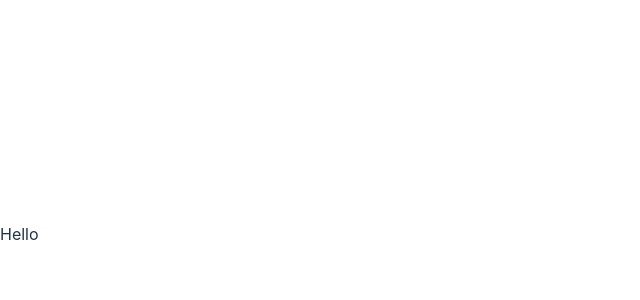
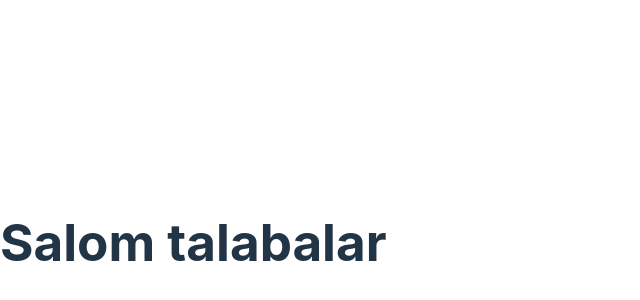
Before and after one commit to bfayzulla/itcs, a React (Vite) app: page / in a window 1280 px wide. Shown: the part 166-466 px from the top of the page, without its empty margins (0-640 px from the left). Built offline with nearby package versions, Linux system fonts and the light colour scheme.

Commit message:
Update App.tsx

```diff
--- a/src/App.tsx
+++ b/src/App.tsx
@@ -1,10 +1,8 @@
-import { useState } from 'react'
-
 function App() {
-  const [count, setCount] = useState(0)
-
   return (
-    <div>Hello</div>
+    <div style={{ textAlign: "center", marginTop: "50px" }}>
+      <h1>Salom talabalar</h1>
+    </div>
   )
 }
 
```
